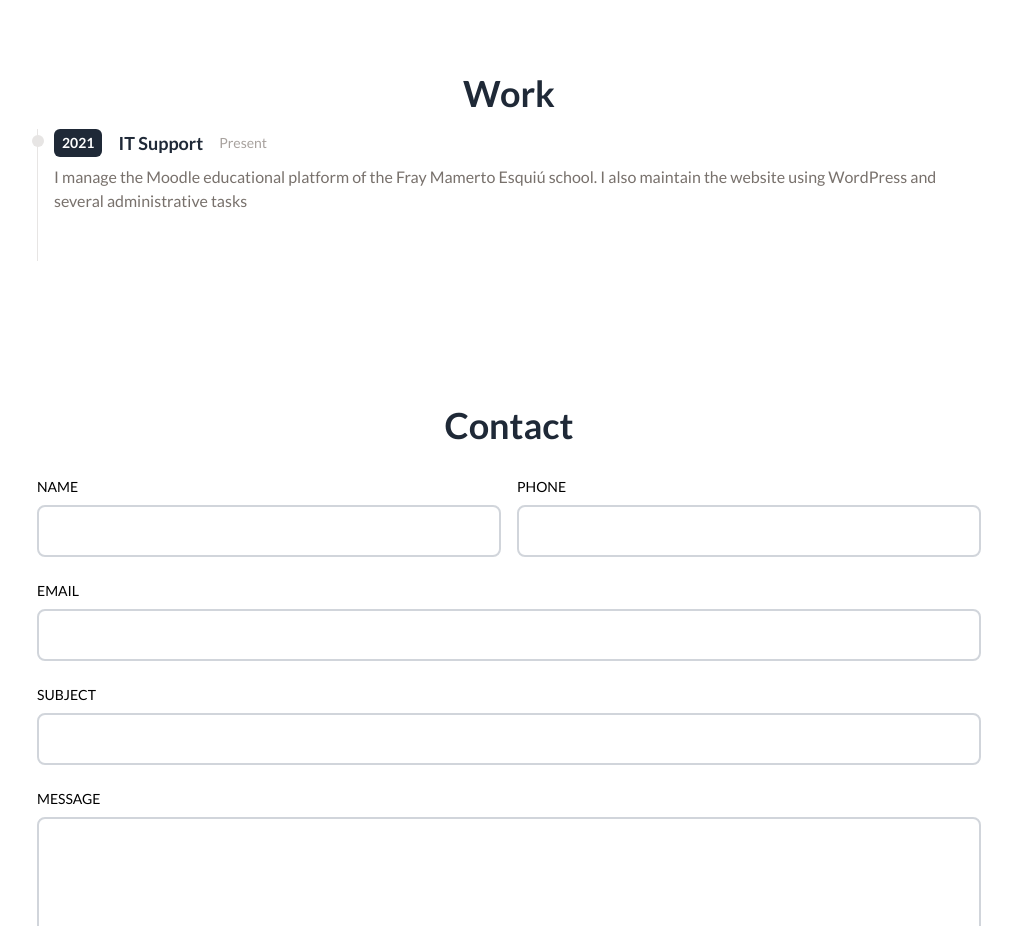
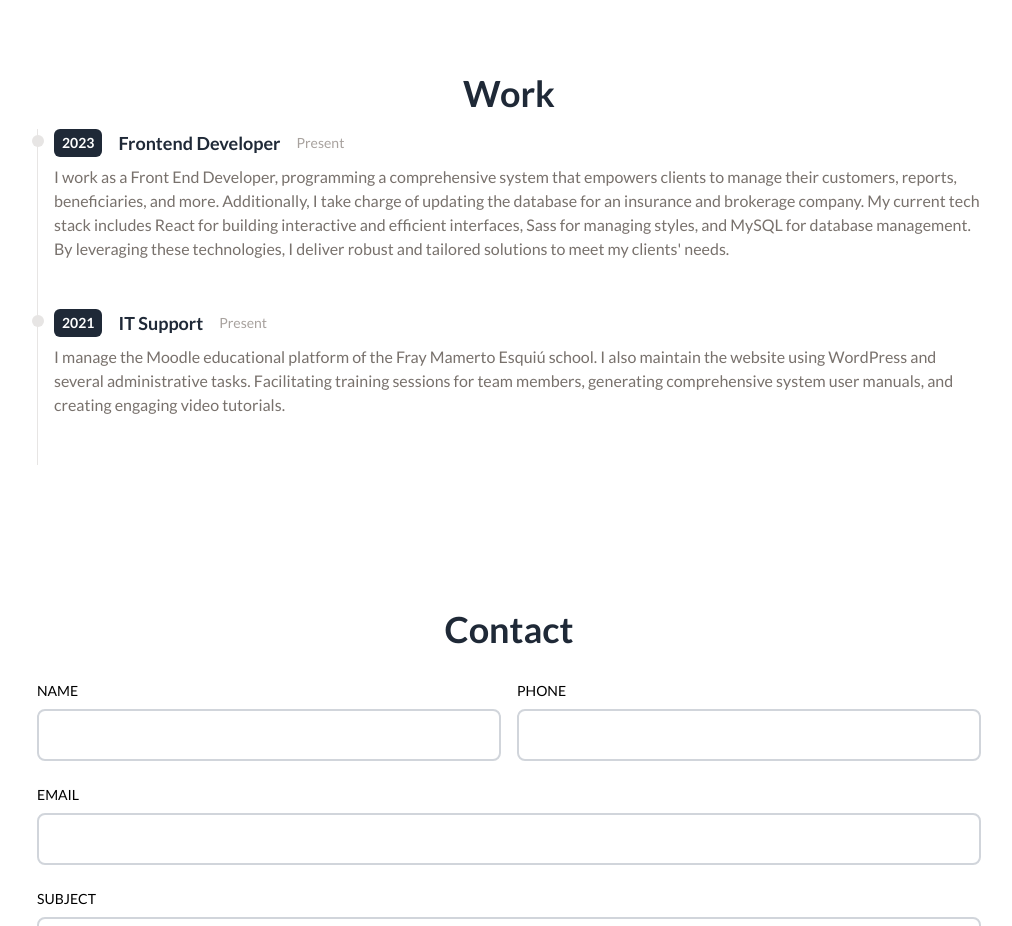
Before and after one commit to JMRodriguez-work/portfolio, a React (Vite) app: page / in a window 1280 px wide. Shown: the part 2080-3006 px from the top of the page, without its empty margins (163-1175 px from the left). Built offline with nearby package versions, Linux system fonts and the light colour scheme; no server answers.

Commit message:
UPDATE: CV and work experience

```diff
--- a/src/components/Work.jsx
+++ b/src/components/Work.jsx
@@ -2,10 +2,17 @@ import React from "react";
 import { WorkItem } from "./index";
 const DATA = [
   {
+    year: 2023,
+    title: "Frontend Developer",
+    description:
+      "I work as a Front End Developer, programming a comprehensive system that empowers clients to manage their customers, reports, beneficiaries, and more. Additionally, I take charge of updating the database for an insurance and brokerage company. My current tech stack includes React for building interactive and efficient interfaces, Sass for managing styles, and MySQL for database management. By leveraging these technologies, I deliver robust and tailored solutions to meet my clients' needs.",
+    duration: "Present",
+  },
+  {
     year: 2021,
     title: "IT Support",
     description:
-      "I manage the Moodle educational platform of the Fray Mamerto Esquiú school. I also maintain the website using WordPress and several administrative tasks",
+      "I manage the Moodle educational platform of the Fray Mamerto Esquiú school. I also maintain the website using WordPress and several administrative tasks. Facilitating training sessions for team members, generating comprehensive system user manuals, and creating engaging video tutorials.",
     duration: "Present",
   },
 ];
```
Also changed, not shown: 1 other file (tests, documents, lock files or other folders).
